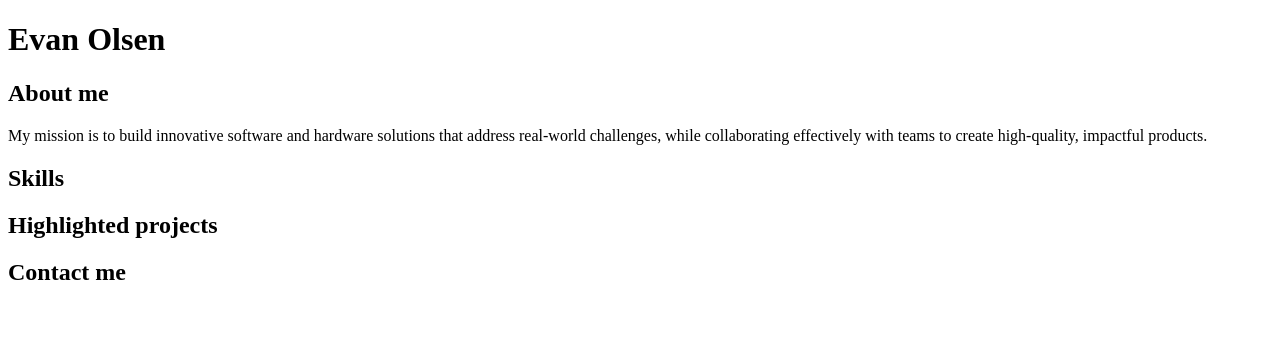
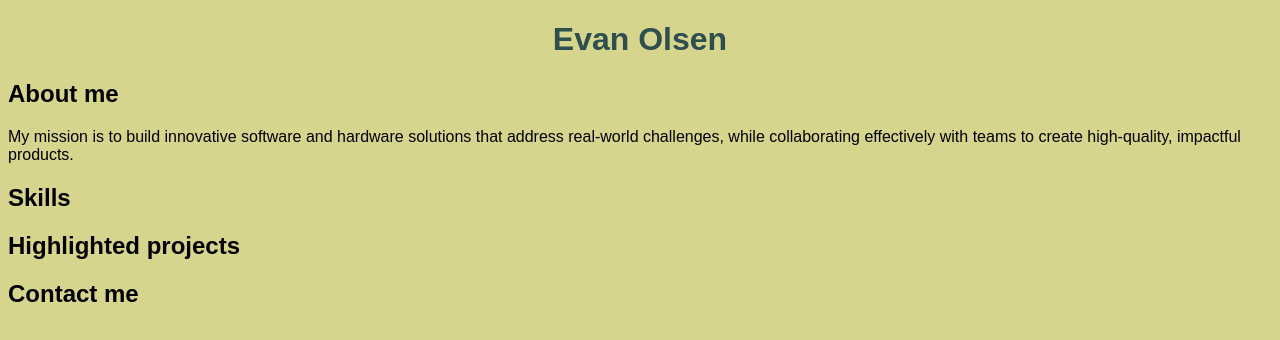
Before and after one commit to CSE-evanolsen/CSE-evanolsen.github.io, a plain HTML site: page index.html in a window 1280 px wide. Drawn offline with Linux system fonts and the light colour scheme.

Commit message:
adding color

```diff
--- a/index.html
+++ b/index.html
@@ -2,6 +2,7 @@
 <html>
     <head>
         <title>CSCE 190: Evan Olsen</title>
+        <link rel="stylesheet" href="styles.css">
     </head>
     <body>
         <h1>Evan Olsen</h1>
@@ -9,7 +10,7 @@
             <h2>About me</h2>
             <p>My mission is to build innovative software and hardware solutions that address real-world challenges, while collaborating effectively with teams to create high-quality, impactful products.
 
-</p>
+    </p>
         </div>
         <div class="skills">
             <h2>Skills</h2>
--- /dev/null
+++ b/styles.css
@@ -0,0 +1,8 @@
+body {
+    background: #D6D58E;
+    font-family: Arial, Helvetica, sans-serif;
+}
+h1 {
+    color: darkslategrey;
+    text-align: center;
+}
```
